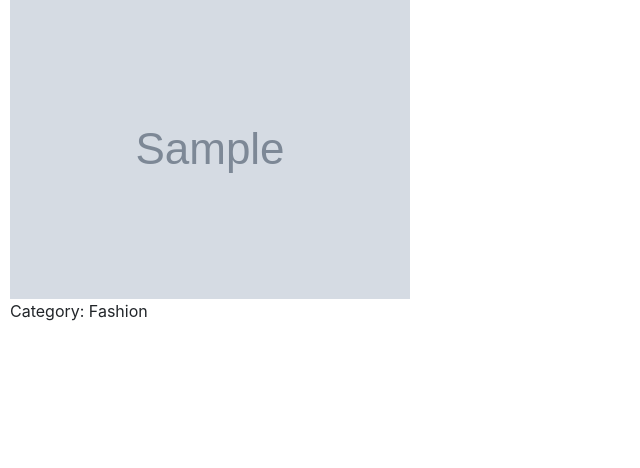
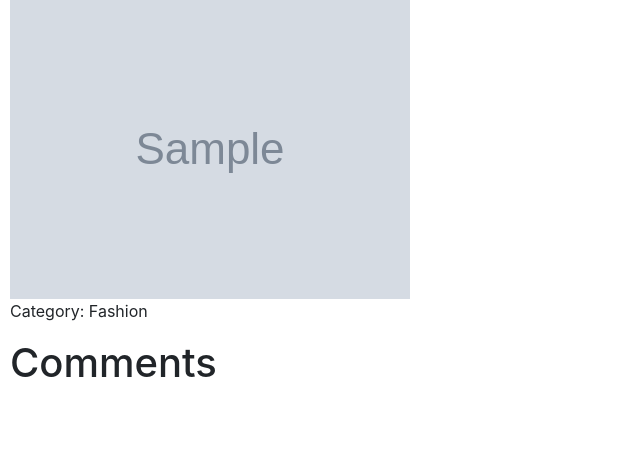
Before and after one commit to cdramirezh/commerce, a Django app: page /auction/1 in a window 1280 px wide. Shown: the part 300-768 px from the top of the page, without its empty margins (0-640 px from the left). Run offline with Django 3.2, Linux system fonts and the light colour scheme; tables that the repository leaves empty hold one stand-in row (values such as "Sample post"); grey boxes marked "Sample" are stand-in pictures; some libraries are stand-ins or nearby versions.

Commit message:
Now comments are shown in the Auction page

```diff
--- a/auctions/templates/auctions/auction_page.html
+++ b/auctions/templates/auctions/auction_page.html
@@ -45,6 +45,16 @@
             {% endif %}
         {% endif %}
 
+        <div>
+            <h1>Comments</h1>
+            {% for comment in comments %}
+                <p>
+                    <b>{{ comment.user }}: </b>
+                    {{ comment.content }}
+                </p>
+            {% endfor %}
+        </div>
+
     {% endif %}
 
 {% endblock %}
--- a/auctions/views.py
+++ b/auctions/views.py
@@ -6,7 +6,7 @@
 from django.shortcuts import render
 from django.urls import reverse
 from .forms import AuctionForm
-from .models import User, Auction, Bid
+from .models import Auction, Bid, Comment, User
 
 
 def index(request):
@@ -123,13 +123,16 @@
     #Define if the user is the winner
     user_is_winner = auction.winner == request.user
 
+    # Get the comments
+    comments = Comment.objects.all().filter(auction=auction_id)
+
     return render(request, "auctions/auction_page.html", {
         'auction': auction,
         'watchlist_message': watchlist_message,
         'min_bid_value': min_bid_value,
         'user_is_creator': user_is_creator,
-        'user_is_winner': user_is_winner
-
+        'user_is_winner': user_is_winner,
+        'comments': comments
     })
 
 @login_required(login_url='login')
```
